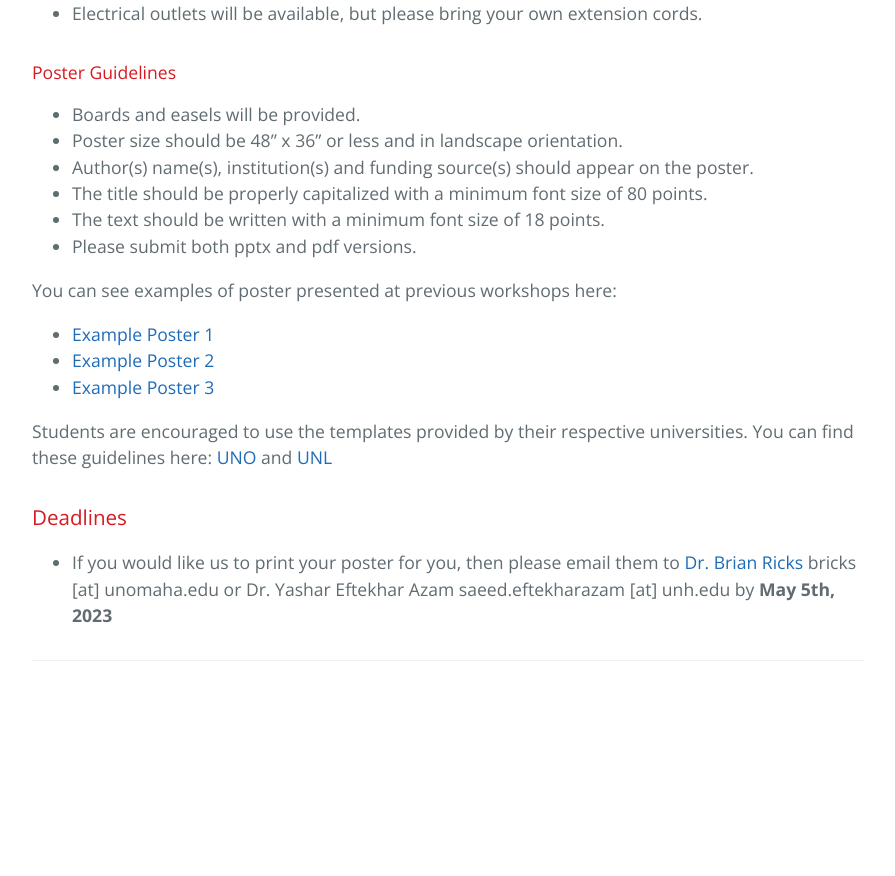
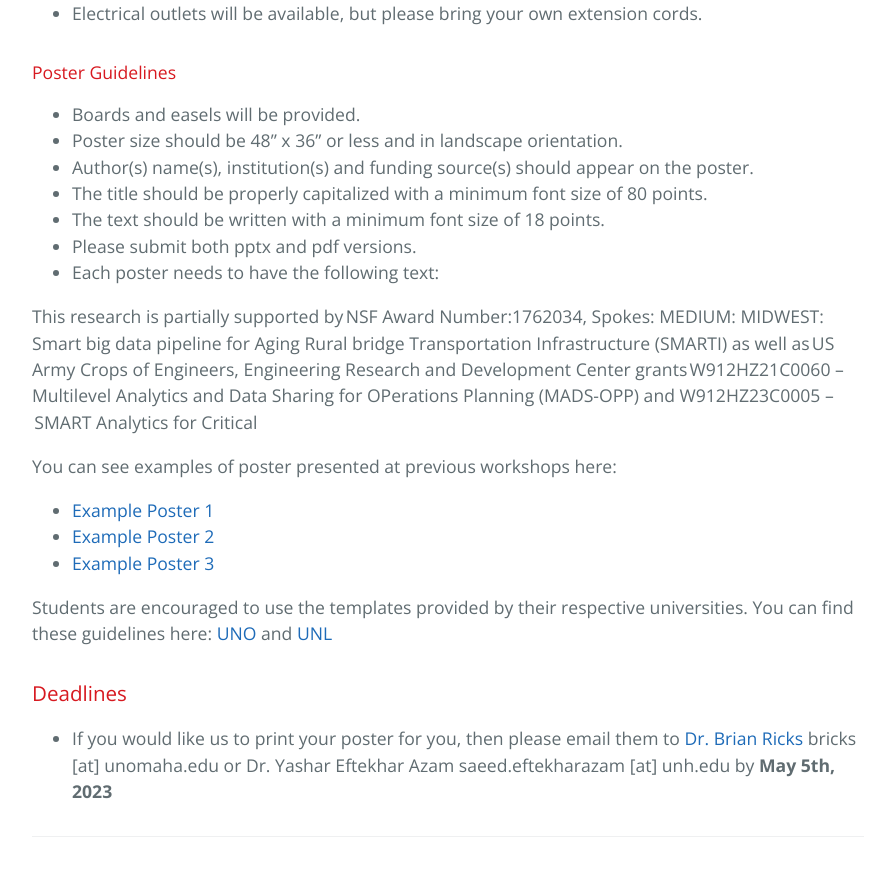
Before and after one commit to BridgingBigData/BridgingBigData.github.io, a Jekyll site: the page built from pages/bbd2023posterdemo.md, in a window 1280 px wide and 900 px high, scrolled down 1478 px. Shown: the top 876 px of the window, without its empty margins (192-1087 px from the left). Built offline with Jekyll 4.4.1, drawn with Linux system fonts in a browser that asks for light colours; before the commit the page ends 2203 px from its top, so only the background shows below that.

Commit message:
Add funding text

```diff
--- a/pages/bbd2023posterdemo.md
+++ b/pages/bbd2023posterdemo.md
@@ -43,6 +43,9 @@ For the duration of the session, presenters will be at their locations to explai
 - The title should be properly capitalized with a minimum font size of 80 points.
 - The text should be written with a minimum font size of 18 points.
 - Please submit both pptx and pdf versions.
+- Each poster needs to have the following text:
+
+This research is partially supported by NSF Award Number:1762034, Spokes: MEDIUM: MIDWEST: Smart big data pipeline for Aging Rural bridge Transportation Infrastructure (SMARTI) as well as US Army Crops of Engineers, Engineering Research and Development Center grants W912HZ21C0060 – Multilevel Analytics and Data Sharing for OPerations Planning (MADS-OPP) and W912HZ23C0005 – SMART Analytics for Critical
 
 
 
```
